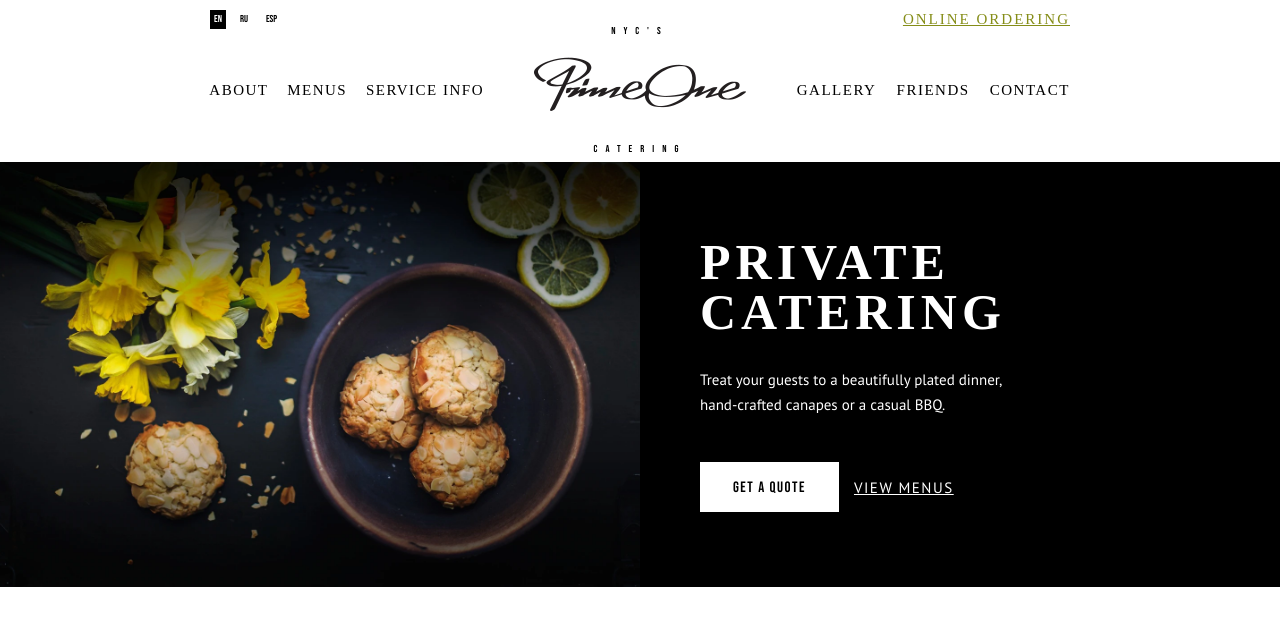
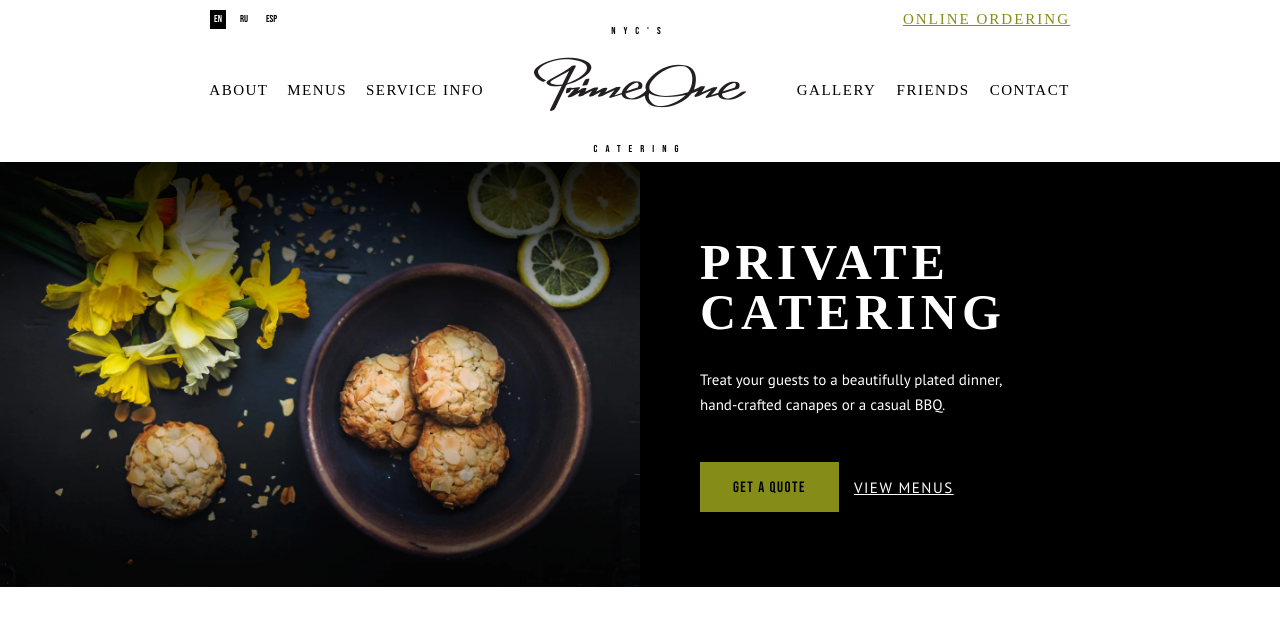
Before and after one commit to kulikouskaya/landing-template, a plain HTML site: page index.html in a window 1280 px wide. In both pictures the pointer is over the link 769 px from the left and 487 px from the top of the page. Shown: the top 640 px of the page. Drawn offline with Linux system fonts and the light colour scheme; files whose address does not match are found by name; a web font is replaced by a local one.

Commit message:
Added hover

```diff
--- a/css/style.css
+++ b/css/style.css
@@ -56,12 +56,20 @@ h2 {
     text-transform: uppercase;
     letter-spacing: 1.5px;
     display: block;
+    transition: all 0.2s ease-in-out;
+}
+
+.btn:hover {
+    transition: all 0.2s ease-in-out;
+    background-color: rgb(133, 141, 24);
+
 }
 
 .btn--white {
     background-color: #ffffff;
     color: #000000;
 }
+
 
 .btn--black {
     background-color: #000;
@@ -257,6 +265,7 @@ h2 {
     height: 100%;
     object-fit: cover;
     object-position: center;
+    box-shadow: 0px 2px 5px #000;
 }
 
 .product-item__title {
@@ -278,6 +287,7 @@ h2 {
     width: 155px;
     margin-bottom: 20px;
     text-align: center;
+    box-shadow: 0px 2px 5px #000;
 
 }
 
```
Also changed, not shown: index.html (+2 -0 lines).
